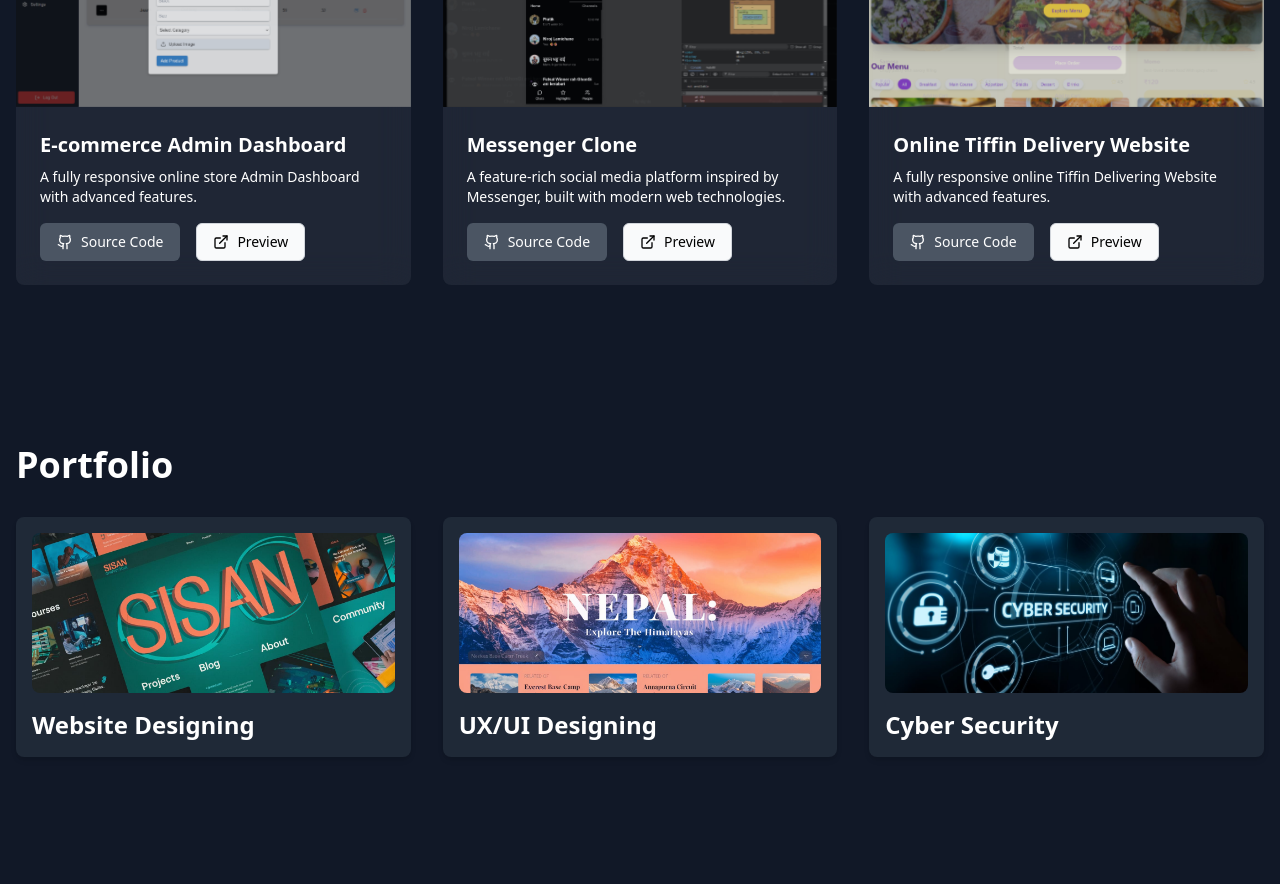
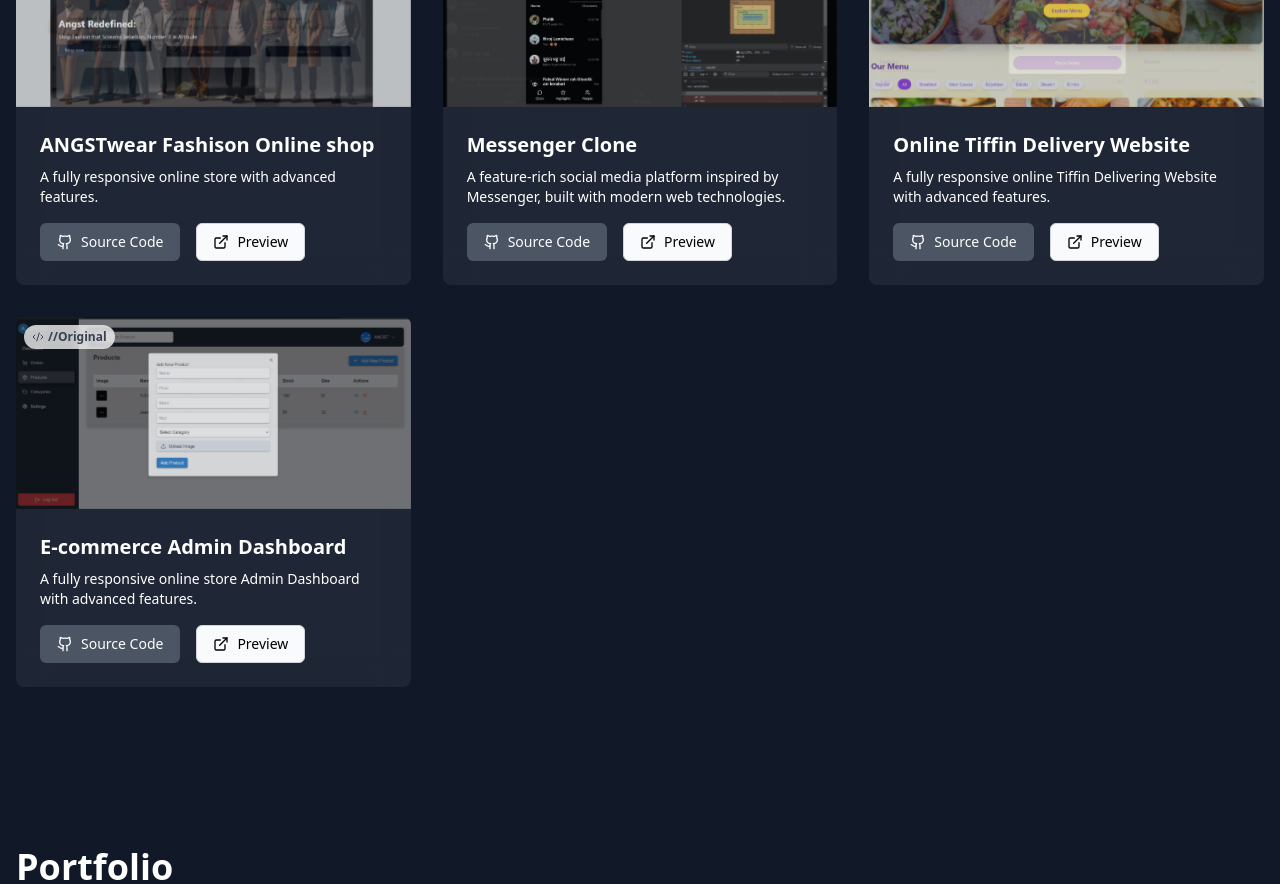
Before and after one commit to Seesonn/sisanwebsite, a React (Create React App) app: page / in a window 1280 px wide. Shown: the part 2420-3304 px from the top of the page. Built offline with nearby package versions, Linux system fonts and the light colour scheme.

Commit message:
Update port.js

```diff
--- a/src/port.js
+++ b/src/port.js
@@ -35,17 +35,22 @@ import logo from"./assets/logo.png"
 import tf1 from "./assets/tf1.png"
 import tf2 from "./assets/tf2.png"
 import tf3 from "./assets/tf3.png"
+import a1 from "./assets/a1.png"
+import a2 from "./assets/a2.png"
+import a3 from "./assets/a3.png"
+
 
 const projects = [
-  {
+   {
     id: 1,
-    title: "E-commerce Admin Dashboard",
-    description: "A fully responsive online store Admin Dashboard with advanced features.",
+    title: "ANGSTwear Fashison Online shop ",
+    description: "A fully responsive online store  with advanced features.",
     type: "Original",
-    images: [ea1, ea2, ea3, ea4, ea5],
+    images: [a1, a2, a3],
     githubUrl: "https://github.com/username/ecommerce-platform",
-    linkedinUrl: "https://linkedin.com/post/ecommerce-platform"
+    linkedinUrl: "https://https://angstwear.vercel.app/"
   },
+
   {
     id: 2,
     title: "Messenger Clone",
@@ -56,14 +61,23 @@ const projects = [
     linkedinUrl: "https://linkedin.com/post/messenger-clone"
   },
   {
-  id: 3,
+  id:3 ,
     title: "Online Tiffin Delivery Website",
     description: "A fully responsive online Tiffin Delivering Website with advanced features.",
     type: "Original",
     images: [tf1, tf2, tf3],
     githubUrl: "https://github.com/username/ecommerce-platform",
     linkedinUrl: "https://tiffindelivery.vercel.app/"
-  }
+  },
+  {
+    id: 4,
+    title: "E-commerce Admin Dashboard",
+    description: "A fully responsive online store Admin Dashboard with advanced features.",
+    type: "Original",
+    images: [ea1, ea2, ea3, ea4, ea5],
+    githubUrl: "https://github.com/username/ecommerce-platform",
+    linkedinUrl: "https://linkedin.com/post/ecommerce-platform"
+  },
 
 ]
 
```
